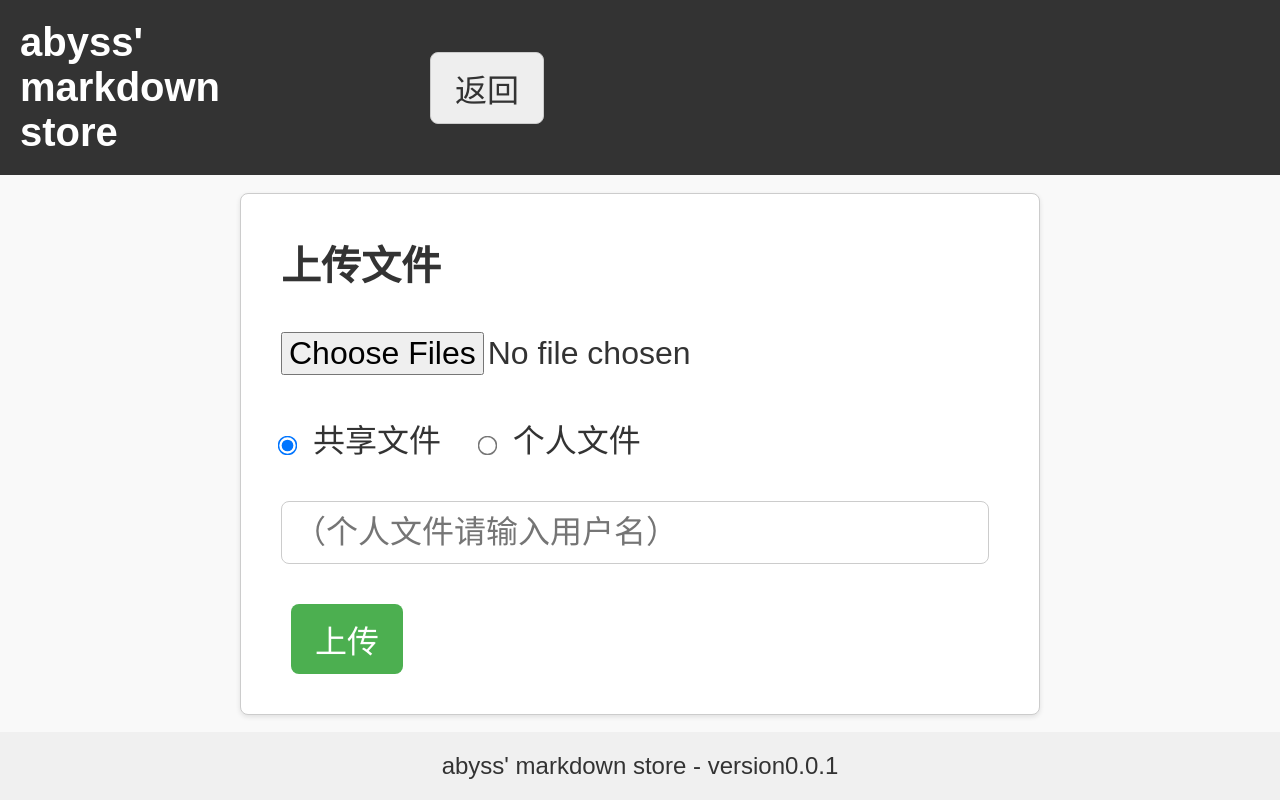
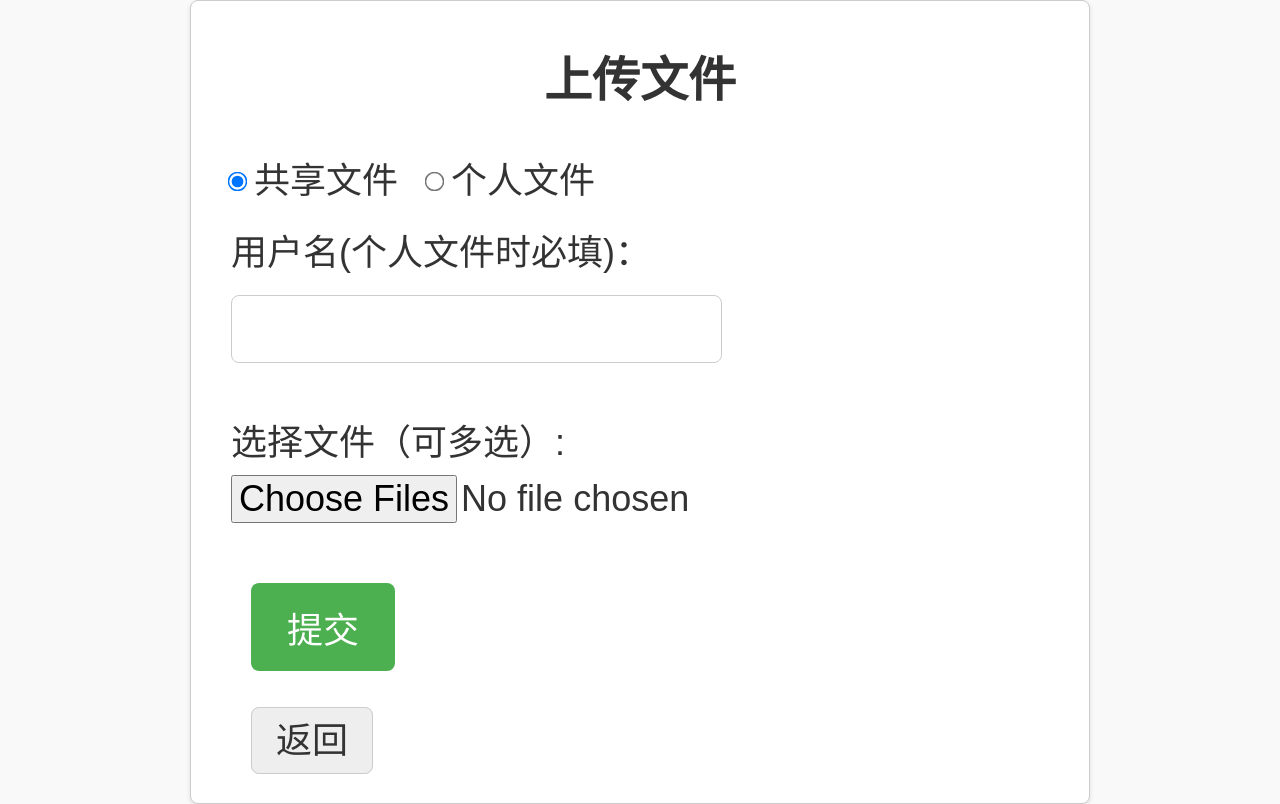
Before and after one commit to Abyss-hhy/abyss_md_moon, a Flask app: page /upload in a window 1280 px wide. Run offline with Flask 3, Linux system fonts and the light colour scheme.

Commit message:
0.4.2 图形待改进

```diff
--- a/app.py
+++ b/app.py
@@ -8,7 +8,7 @@ from datetime import datetime
 from flask import Flask, render_template, request, redirect, url_for, send_file, flash
 
 app = Flask(__name__)
-app.secret_key = 'some_secret_key'  # 用于flash消息，可自行修改
+app.secret_key = 'some_secret_key'  # 可自行修改
 
 BASE_DIR = os.path.dirname(os.path.abspath(__file__))
 UPLOAD_FOLDER = os.path.join(BASE_DIR, 'upload_folder')
@@ -38,7 +38,7 @@ def format_timestamp(ts):
 
 def is_valid_name(name):
     """
-    检验文件名中只允许: 字母、数字、下划线、点、横杠
+    检验文件名只允许: 字母、数字、下划线、点、横杠
     不允许中文或其他特殊字符
     """
     pattern = re.compile(r'^[A-Za-z0-9._-]+$')
@@ -46,13 +46,11 @@ def is_valid_name(name):
 
 def list_all_dirs():
     """
-    遍历 upload_folder 下的所有子目录，使用 '/' 表示根目录
-    返回一个排序好的列表
+    遍历 upload_folder 下的所有子目录，用 '/' 表示根目录
     """
     dir_set = set()
     for root, dirs, files in os.walk(UPLOAD_FOLDER):
         rel_path = os.path.relpath(root, UPLOAD_FOLDER)
-        # rel_path == '.' 表示 UPLOAD_FOLDER 本身
         if rel_path == '.':
             dir_set.add('/')
         else:
@@ -77,7 +75,6 @@ def index():
     selected = request.args.get('selected', '')
     auth_user = request.args.get('auth_user', '').strip()
 
-    # 确定浏览路径
     browse_path = os.path.join(UPLOAD_FOLDER, current_dir)
     if not os.path.exists(browse_path):
         browse_path = UPLOAD_FOLDER
@@ -117,7 +114,7 @@ def index():
                     'owner': owner
                 })
 
-    # 根据 sort_by 对 files 排序
+    # 排序
     def sort_key(f):
         if sort_by == 'name':
             return f['original_name'].lower()
@@ -130,21 +127,21 @@ def index():
 
     files = sorted(files, key=sort_key, reverse=(sort_order == 'desc'))
 
-    # 确定 parent_dir
+    # 计算父目录
     parent_dir = ''
     if current_dir:
         parts = current_dir.strip('/').split('/')
         parent_dir = '/'.join(parts[:-1])
 
     selected_file_content = ''
-    selected_file_html = ''
     selected_file_owner = 'shared'
     selected_file_original_name = ''
     need_auth_to_view = False
+    selected_file_html = ''
     # 是否新建文件
     is_new_file = (selected == '__new__')
 
-    # 处理已有文件选中情况
+    # 如果是已有文件
     if selected and not is_new_file:
         selected_file_info = next((f for f in files if f['name'] == selected), None)
         if selected_file_info:
@@ -152,10 +149,9 @@ def index():
             selected_file_owner = selected_file_info['owner']
             selected_file_original_name = selected_file_info['original_name']
 
-            # 如果是个人文件，需要检查 auth_user
             if selected_file_owner != 'shared':
+                # 个人文件需用户名匹配
                 if auth_user == selected_file_owner:
-                    # 用户匹配
                     if os.path.exists(selected_full_path):
                         with open(selected_full_path, 'r', encoding='utf-8') as f:
                             selected_file_content = f.read()
@@ -169,7 +165,6 @@ def index():
                         selected_file_content = f.read()
                     selected_file_html = markdown.markdown(selected_file_content)
 
-    # 获取所有可供选择的目录列表
     all_dirs = list_all_dirs()
 
     return render_template('index.html',
@@ -182,53 +177,47 @@ def index():
                            search_keyword=search_keyword,
                            selected_file=selected,
                            selected_file_content=selected_file_content,
-                           selected_file_html=selected_file_html,
                            selected_file_owner=selected_file_owner,
                            selected_file_original_name=selected_file_original_name,
                            need_auth_to_view=need_auth_to_view,
+                           selected_file_html=selected_file_html,
                            all_dirs=all_dirs,
                            is_new_file=is_new_file)
 
 @app.route('/create_new_file', methods=['POST'])
 def create_new_file():
-    """
-    在右侧面板新建 MD 文件的提交
-    """
+    """保存新建 MD 文件"""
     current_dir = request.form.get('dir', '')
     new_name = request.form.get('new_filename', '').strip()
     owner_type = request.form.get('owner_type', 'shared')
     owner_user = request.form.get('owner_user', '').strip()
     content = request.form.get('content', '')
 
-    # 若没有 .md 后缀则自动补上
     if not new_name.lower().endswith('.md'):
         new_name += '.md'
 
-    # 检验文件名有效性
-    if not is_valid_name(new_name.replace('.md','')):
+    if not is_valid_name(new_name.replace('.md', '')):
         flash("文件名不合法，只能包含字母、数字、下划线、点和横杠")
         return redirect(url_for('index', dir=current_dir, selected='__new__'))
 
     browse_path = os.path.join(UPLOAD_FOLDER, current_dir)
     file_path = os.path.join(browse_path, new_name)
 
-    # 检查是否重名
     if os.path.exists(file_path):
         flash("已存在同名文件，无法新建")
         return redirect(url_for('index', dir=current_dir, selected='__new__'))
 
-    # 创建新文件
+    # 创建并写入内容
     with open(file_path, 'w', encoding='utf-8') as f:
         f.write(content)
 
-    # 更新 metadata
     ts = str(int(time.time()))
     metadata = load_metadata()
     metadata[new_name] = {
         "original_name": new_name,
         "upload_time": ts,
         "edit_time": ts,
-        "owner": owner_user if owner_type == 'personal' and owner_user else 'shared'
+        "owner": owner_user if owner_type=='personal' and owner_user else 'shared'
     }
     save_metadata(metadata)
 
@@ -237,17 +226,13 @@ def create_new_file():
 
 @app.route('/upload')
 def upload_page():
-    """
-    上传文件页面
-    """
+    """上传文件页面"""
     current_dir = request.args.get('dir', '')
     return render_template('upload.html', current_dir=current_dir)
 
 @app.route('/upload_file', methods=['POST'])
 def upload_file():
-    """
-    处理用户上传 .md 文件
-    """
+    """处理用户上传文件"""
     current_dir = request.form.get('dir', '')
     browse_path = os.path.join(UPLOAD_FOLDER, current_dir)
 
@@ -277,9 +262,7 @@ def upload_file():
 
 @app.route('/download/<path:filepath>')
 def download_file(filepath):
-    """
-    下载单个文件
-    """
+    """单个文件下载"""
     full_path = os.path.join(UPLOAD_FOLDER, filepath)
     if os.path.exists(full_path):
         return send_file(full_path, download_name='selected_files.zip', as_attachment=True)
@@ -289,9 +272,7 @@ def download_file(filepath):
 
 @app.route('/download_selected', methods=['POST'])
 def download_selected():
-    """
-    批量下载所选 md 文件
-    """
+    """批量下载所选文件"""
     selected_files = request.form.getlist('selected_files')
     dir_path = request.form.get('dir', '')
 
@@ -310,9 +291,7 @@ def download_selected():
 
 @app.route('/delete_selected', methods=['POST'])
 def delete_selected():
-    """
-    批量删除文件或文件夹
-    """
+    """批量删除所选文件或文件夹"""
     selected_files = request.form.getlist('selected_files')
     dir_path = request.form.get('dir', '')
     owner_user = request.form.get('owner_user', '').strip()
@@ -325,14 +304,14 @@ def delete_selected():
     for name in selected_files:
         target_path = os.path.join(UPLOAD_FOLDER, dir_path, name)
         if os.path.isdir(target_path):
-            # 删除文件夹
+            # 文件夹
             if os.path.exists(target_path):
                 shutil.rmtree(target_path)
                 flash(f"文件夹 '{name}' 已删除。")
             else:
                 flash(f"文件夹 '{name}' 不存在或无法删除。")
         else:
-            # 删除文件
+            # 文件
             file_meta = metadata.get(name, {})
             file_owner = file_meta.get('owner', 'shared')
             if file_owner != 'shared' and owner_user != file_owner:
@@ -351,9 +330,7 @@ def delete_selected():
 
 @app.route('/move_selected', methods=['POST'])
 def move_selected():
-    """
-    批量移动文件或文件夹到指定目标目录
-    """
+    """批量移动所选文件或文件夹"""
     selected_files = request.form.getlist('selected_files')
     target_dir = request.form.get('target_dir', None)
     current_dir = request.form.get('dir', '').strip()
@@ -379,11 +356,9 @@ def move_selected():
             continue
 
         if os.path.isdir(source_path):
-            # 文件夹视为共享
             shutil.move(source_path, dest_path)
             flash(f"文件夹 '{name}' 已移动到 '{'根目录' if target_dir == '/' else target_dir}'。")
         else:
-            # 文件
             if name not in metadata:
                 flash(f"元数据中未找到文件 '{name}'，无法移动。")
                 continue
@@ -404,9 +379,7 @@ def move_selected():
 
 @app.route('/update_file', methods=['POST'])
 def update_file():
-    """
-    更新已有 MD 文件内容
-    """
+    """更新已有 MD 文件内容"""
     current_dir = request.form.get('dir', '')
     filename = request.form.get('filename', '')
     owner_user_input = request.form.get('owner_user', '').strip()
@@ -423,7 +396,6 @@ def update_file():
     file_meta = metadata.get(filename, {})
     file_owner = file_meta.get('owner', 'shared')
 
-    # 若为个人文件，需用户名匹配
     if file_owner != 'shared':
         if owner_user_input != file_owner:
             flash("用户名不匹配，无权编辑此文件")
@@ -442,19 +414,15 @@ def update_file():
 
 @app.route('/delete_item/<path:filepath>', methods=['POST'])
 def delete_item(filepath):
-    """
-    单个文件或文件夹的删除
-    """
+    """单个文件或文件夹删除"""
     full_path = os.path.join(UPLOAD_FOLDER, filepath)
     if os.path.isdir(full_path):
-        # 文件夹
         if os.path.exists(full_path):
             shutil.rmtree(full_path)
             flash(f"文件夹 '{os.path.basename(filepath)}' 已删除。")
         else:
             flash("文件夹不存在或无法删除")
     else:
-        # 文件
         metadata = load_metadata()
         file_meta = metadata.get(os.path.basename(filepath), {})
         file_owner = file_meta.get('owner', 'shared')
@@ -476,9 +444,7 @@ def delete_item(filepath):
 
 @app.route('/mkdir', methods=['POST'])
 def mkdir():
-    """
-    新建文件夹
-    """
+    """新建文件夹"""
     current_dir = request.form.get('dir', '')
     folder_name = request.form.get('folder_name', '').strip()
     if folder_name:
@@ -489,15 +455,12 @@ def mkdir():
 
 @app.route('/rename_item', methods=['POST'])
 def rename_item():
-    """
-    重命名文件或文件夹
-    """
+    """重命名文件或文件夹"""
     current_dir = request.form.get('dir', '')
     old_name = request.form.get('old_name', '').strip()
     new_name = request.form.get('new_name', '').strip()
     item_type = request.form.get('type', '')
 
-    # 对文件名进行基本校验
     if not is_valid_name(new_name.replace('.md','')) and item_type=='file':
         flash("文件名不合法，只能包含字母、数字、下划线、点和横杠。")
         return redirect(url_for('index', dir=current_dir))
@@ -517,7 +480,6 @@ def rename_item():
         return redirect(url_for('index', dir=current_dir))
 
     if item_type == 'file':
-        # 文件
         metadata = load_metadata()
         if old_name not in metadata:
             flash("元数据中未找到此文件。")
@@ -531,7 +493,6 @@ def rename_item():
         save_metadata(metadata)
         flash("文件重命名成功。")
     elif item_type == 'folder':
-        # 文件夹
         os.rename(old_path, new_path)
         flash("文件夹重命名成功。")
     else:
--- a/static/style.css
+++ b/static/style.css
@@ -27,21 +27,27 @@ body {
     align-items: center;
     padding: 20px;
     flex: 0 0 auto;
+    justify-content: flex-start; /* 一行从左到右 */
 }
 
 .header .logo {
     font-size: 40px;
     font-weight: bold;
-    margin-right: 20px;
+    margin-right: 40px; /* 与后面保持间隔 */
 }
 
-.header .controls {
+/* 排序容器 */
+.sort-container {
+    margin-right: 40px; /* 与搜索居中保持一定距离 */
+    display: inline-block;
+    font-size:32px;
+}
+
+/* 搜索容器居中(此处可根据需求再做微调) */
+.search-container {
+    margin-right: auto; /* 将其余按钮推到最右 */
     display: flex;
     align-items: center;
-    width: 100%;
-    /* 关键：右移一些 */
-    margin-left: 80px;
-    justify-content: flex-start;
 }
 
 .search-container input {
@@ -66,7 +72,7 @@ body {
     text-decoration: none;
     color: #333;
     cursor: pointer;
-    margin: 0 10px;
+    margin-left: 20px; /* 与之前元素保持间距 */
     font-size: 32px;
 }
 
@@ -261,76 +252,37 @@ body {
     flex: 0 0 auto;
 }
 
-.upload-page-wrapper {
-    display: flex;
-    justify-content: center;
-    align-items: center;
-    flex: 1 1 auto;
-}
-
-.upload-container {
-    max-width: 800px;
-    width: 100%;
-    background: #fff;
+/* Markdown内容显示 */
+.md-content {
+    background: #fefefe;
     border: 1px solid #ccc;
+    padding: 20px;
+    white-space: pre-wrap;
+    word-wrap: break-word;
+    font-family: Consolas, "Courier New", monospace;
     border-radius: 8px;
-    padding:40px;
-    box-shadow: 0 2px 5px rgba(0,0,0,0.1);
-}
-
-.upload-container h1 {
-    font-size: 40px;
-    margin-bottom: 40px;
-}
-
-.upload-container form {
-    display: flex;
-    flex-direction: column;
-}
-
-.upload-container input[type="file"] {
-    margin-bottom: 40px;
     font-size:32px;
 }
 
-.upload-container .owner-type {
-    margin-bottom: 40px;
+.editor-container {
+    flex: 1 1 auto;
     display: flex;
-    align-items: center;
+    flex-direction: column;
+    overflow: auto;
+    margin-top: 10px;
 }
 
-.upload-container .owner-type input {
-    margin-right: 10px;
-    transform: scale(1.5);
+/* 文本编辑框可随容器延伸到footer上沿 */
+.textarea {
+    width: 100%;
+    padding: 20px;
+    border: 1px solid #ccc;
+    border-radius: 8px;
+    font-size:32px;
+    font-family: Consolas, "Courier New", monospace;
 }
 
-.upload-container .owner-type label {
-    margin-right: 40px;
-    font-size:32px;
-}
-
-.upload-container input[name="owner_user"] {
-    margin-bottom: 40px;
-}
-
-.upload-container button {
-    align-self: flex-start;
-    font-size:32px;
-    padding: 12px 24px;
-}
-
-.upload-container a {
-    display: inline-block;
-    margin-top: 40px;
-    font-size:32px;
-    text-decoration: none;
-    color: #4CAF50;
-}
-
-.upload-container a:hover {
-    text-decoration: underline;
-}
-
+/* Flash消息 */
 .flashes {
     list-style: none;
     padding: 0;
@@ -344,3 +296,63 @@ body {
     margin-bottom: 10px;
     border-radius: 4px;
 }
+
+/* 上传页面：居中放大 */
+.upload-page-wrapper {
+    display: flex;
+    justify-content: center;
+    align-items: center;
+    flex: 1 1 auto;
+    font-size: 36px;
+}
+
+.upload-container {
+    max-width: 900px;
+    width: 100%;
+    background: #fff;
+    border: 1px solid #ccc;
+    border-radius: 8px;
+    padding: 40px;
+    box-shadow: 0 2px 5px rgba(0,0,0,0.1);
+}
+
+/* 这里调大字体等 */
+.upload-container h1 {
+    font-size: 48px;
+    margin-bottom: 40px;
+    text-align: center;
+}
+
+.upload-container label {
+    font-size:36px;
+    margin: 20px 0 10px 0;
+    display:block;
+}
+
+.upload-container input[type="file"] {
+    margin-bottom: 40px;
+    font-size:36px;
+}
+
+.upload-container .owner-type {
+    margin: 20px 0;
+    font-size:36px;
+    display: flex;
+    align-items:center;
+}
+
+.upload-container .owner-type input {
+    margin-right: 10px;
+    transform: scale(1.5);
+    margin-top: 8px;
+}
+
+.upload-container .owner-type label {
+    margin-right:40px;
+}
+
+.upload-container button {
+    font-size:36px;
+    padding: 18px 36px;
+    margin-top:20px;
+}
--- a/templates/upload.html
+++ b/templates/upload.html
@@ -6,30 +6,32 @@
     <link rel="stylesheet" href="{{ url_for('static', filename='style.css') }}">
 </head>
 <body>
-<div class="header">
-    <div class="logo">abyss' markdown store</div>
-    <div class="controls">
-        <a href="{{ url_for('index', dir=current_dir) }}" class="btn">返回</a>
-    </div>
-</div>
 <div class="upload-page-wrapper">
     <div class="upload-container">
-        <h1>上传文件</h1>
+        <h1 style="font-size:48px; margin-bottom:40px;">上传文件</h1>
         <form action="{{ url_for('upload_file') }}" method="post" enctype="multipart/form-data">
             <input type="hidden" name="dir" value="{{ current_dir }}">
-            <!-- 支持一次选择多个文件 -->
-            <input type="file" name="file" multiple required>
-            <div class="owner-type">
-                <label><input type="radio" name="owner_type" value="shared" checked> 共享文件</label>
-                <label><input type="radio" name="owner_type" value="personal"> 个人文件</label>
-            </div>
-            <input type="text" name="owner_user" placeholder="（个人文件请输入用户名）" class="input-text">
-            <button type="submit" class="btn primary">上传</button>
+
+            <label class="owner-type" style="margin-bottom:20px;">
+                <input type="radio" name="owner_type" value="shared" checked>
+                <span style="font-size:36px; margin-right:30px;">共享文件</span>
+                <input type="radio" name="owner_type" value="personal">
+                <span style="font-size:36px;">个人文件</span>
+            </label>
+
+            <label style="font-size:36px; margin-bottom:20px;">用户名(个人文件时必填)：</label>
+            <input type="text" name="owner_user" class="input-text" style="margin-bottom:30px; font-size:36px;">
+
+            <label style="font-size:36px; margin-bottom:10px;">选择文件（可多选）:</label>
+            <input type="file" name="file" multiple style="font-size:36px; margin-bottom:40px;">
+
+            <button type="submit" class="btn primary" style="font-size:36px; padding:18px 36px;">提交</button>
         </form>
+
+        <div style="margin-top:40px;">
+            <a href="{{ url_for('index', dir=current_dir) }}" class="btn" style="font-size:36px;">返回</a>
+        </div>
     </div>
-</div>
-<div class="footer">
-    abyss' markdown store - version0.0.1
 </div>
 </body>
 </html>
```
Also changed, not shown: other parts of static/style.css (+15 -30 lines), templates/index.html (+73 -73 lines).
